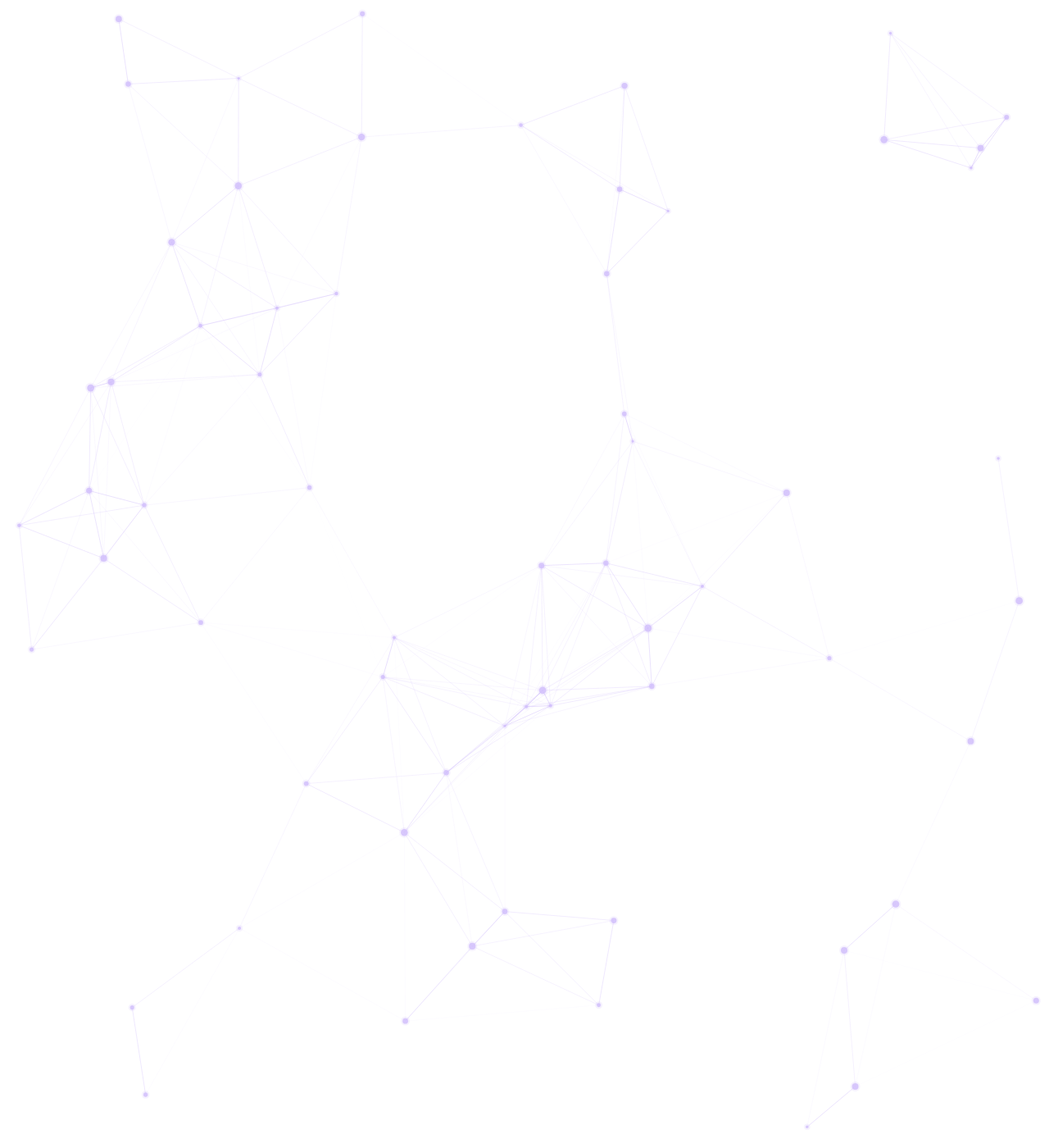
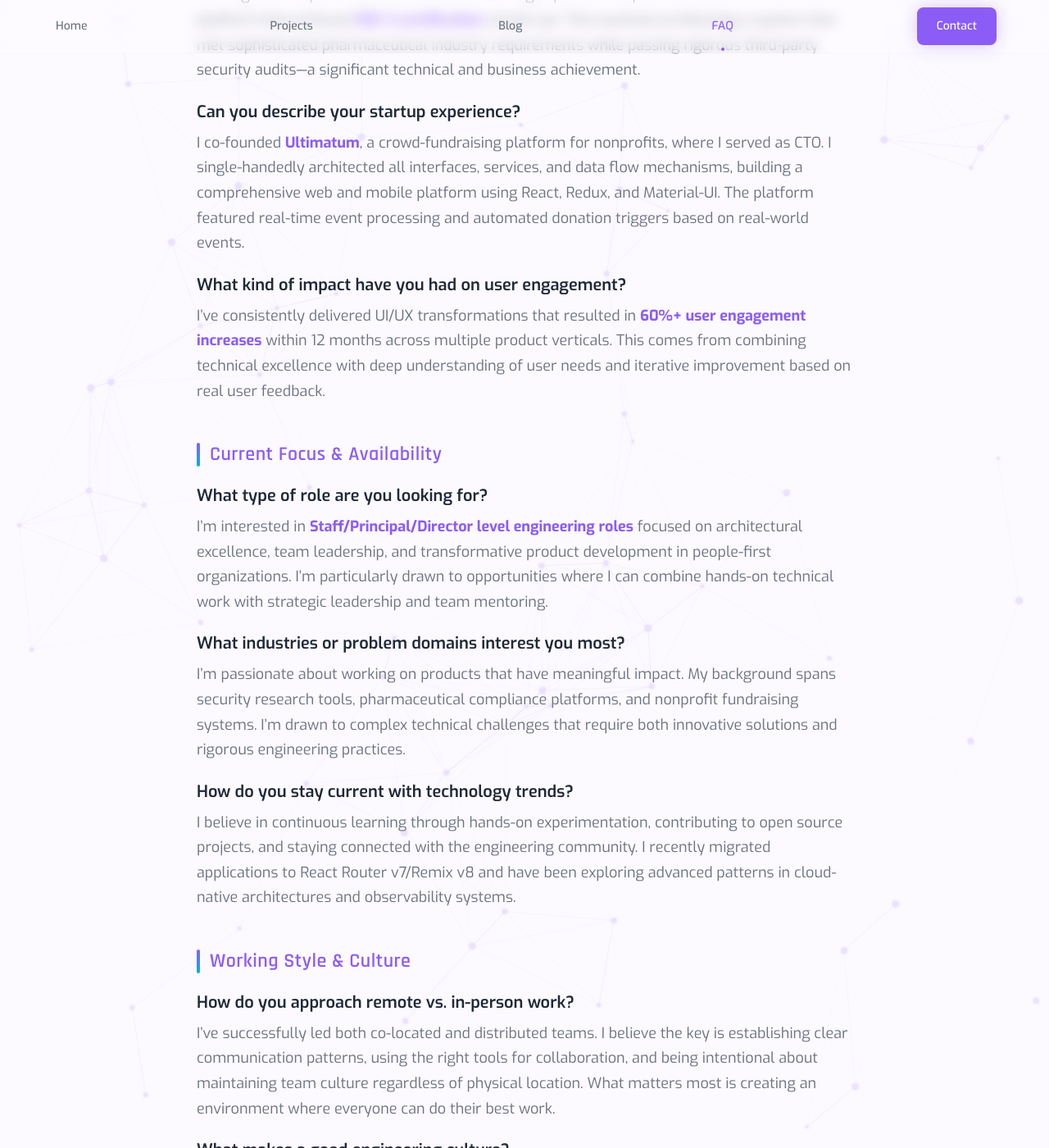
Before and after one commit to egeste/egeste.github.io, a Jekyll site: the page built from faq.md, in a window 1280 px wide and 1400 px high, scrolled down 1943 px. Shown: the whole window at 82% size. Built offline with Jekyll 4.4.1, drawn with Linux system fonts in a browser that asks for light colours; some of the changed text lies outside the part shown.

Commit message:
Whoops faq

```diff
--- a/faq.md
+++ b/faq.md
@@ -5,7 +5,7 @@ description: Common questions about Steve Regester's engineering background, tec
 keywords: steve regester, engineering leader, full-stack developer, react, node.js, aws, gcp, kubernetes, engineering management, software architect, technical interview, hiring
 permalink: /faq/
 ---
-<!--
+
 ## Technical Expertise
 
 ### What programming languages and frameworks do you specialize in?
@@ -78,4 +78,4 @@ I believe that sustainable excellence requires taking care of ourselves and our
 
 ---
 
-*Have a question not covered here? Feel free to [reach out](mailto:{{ site.social.email }}) - I'm always happy to discuss technology, leadership, or potential opportunities.* -->
+*Have a question not covered here? Feel free to [reach out](mailto:{{ site.social.email }}) - I'm always happy to discuss technology, leadership, or potential opportunities.*
```
